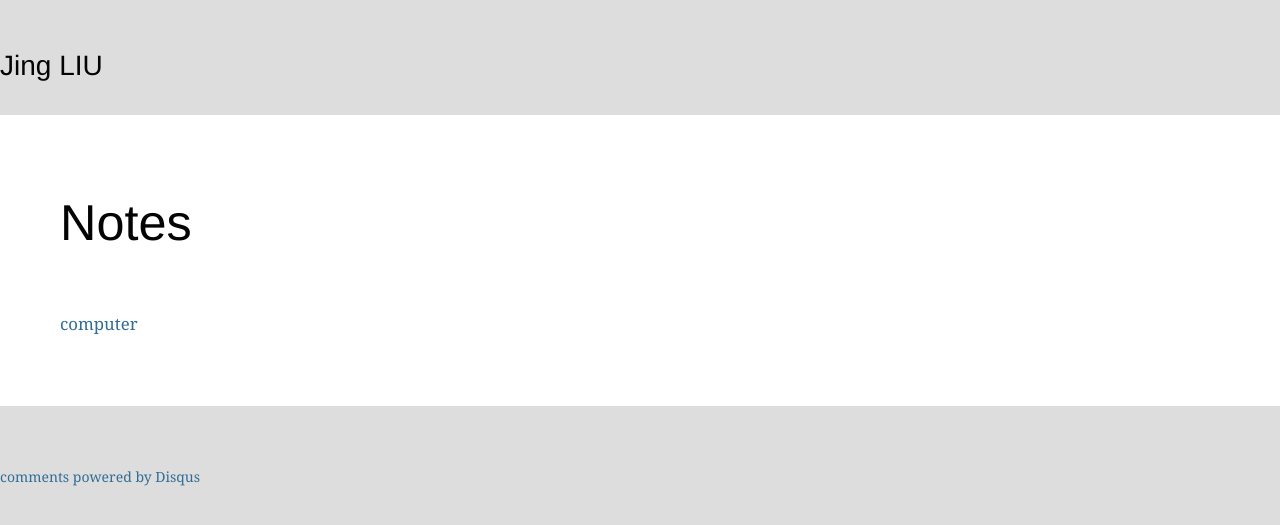
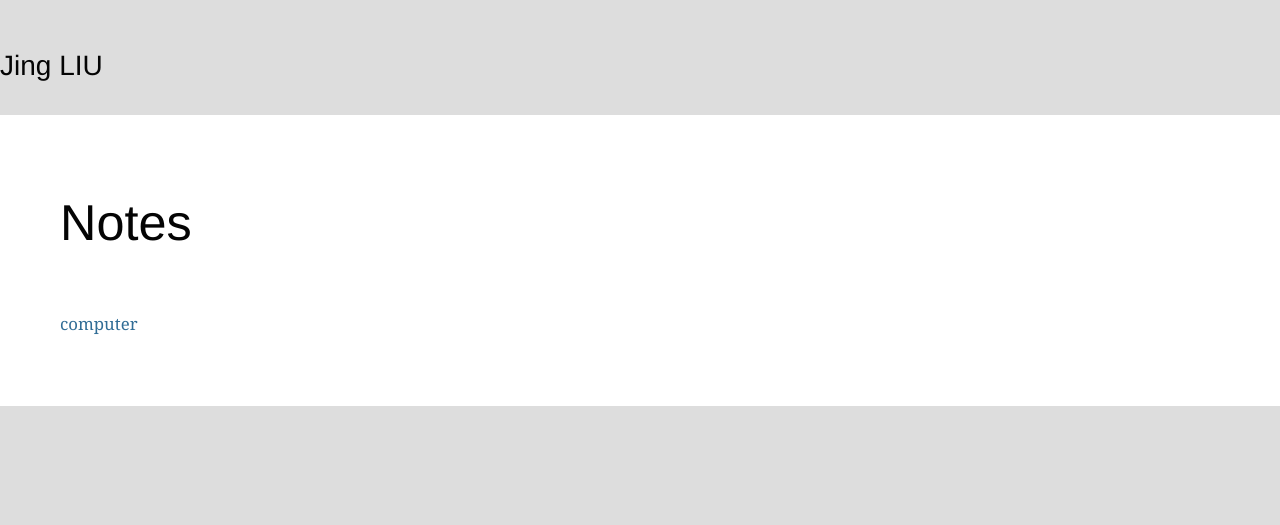
Before and after one commit to jintonic/jintonic.github.io, a Jekyll site: the page built from index.html, in a window 1280 px wide. Shown: the top 525 px of the page. Built offline with Jekyll 4.4.1, drawn with Linux system fonts in a browser that asks for light colours; comment, search, counter and statistics services are not loaded.

Commit message:
removed something

```diff
--- a/_includes/disqus.html
+++ b/_includes/disqus.html
@@ -9,10 +9,3 @@
    (document.getElementsByTagName('head')[0] || document.getElementsByTagName('body')[0]).appendChild(dsq);
    })();
 </script>
-<noscript>
-  Please enable JavaScript to view the
-  <a href="http://disqus.com/?ref_noscript">comments powered by Disqus.</a>
-</noscript>
-<a href="http://disqus.com" class="dsq-brlink">
-  comments powered by <span class="logo-disqus">Disqus</span>
-</a>
```
